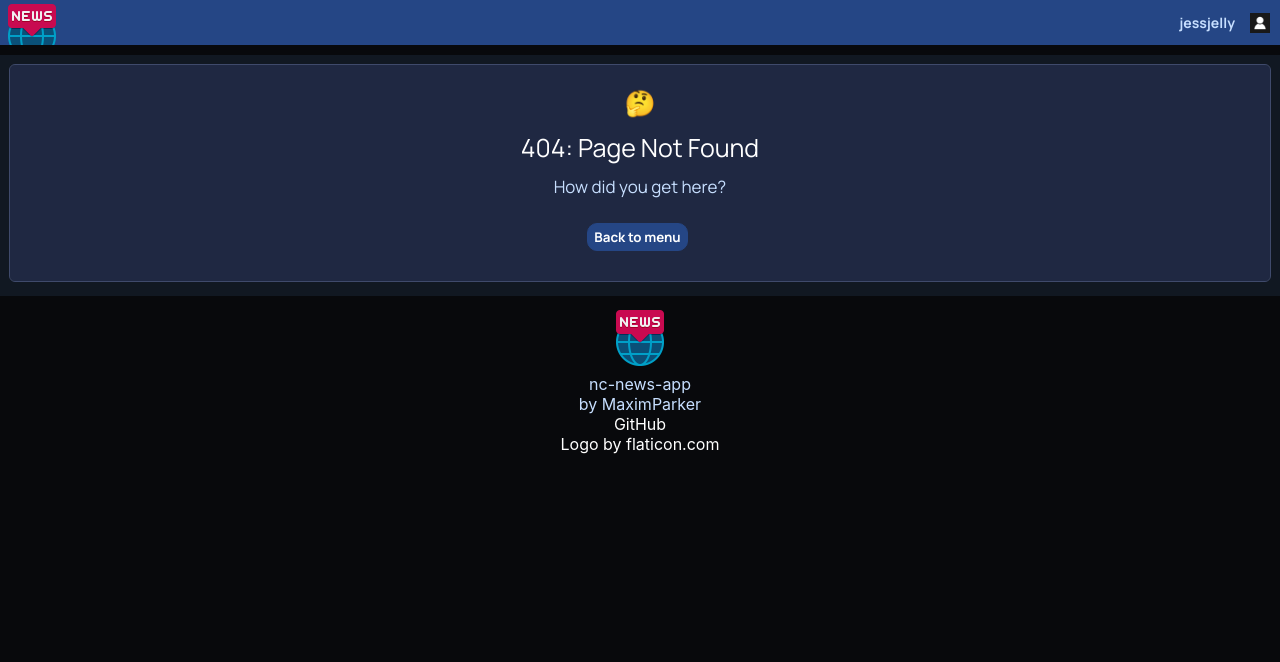
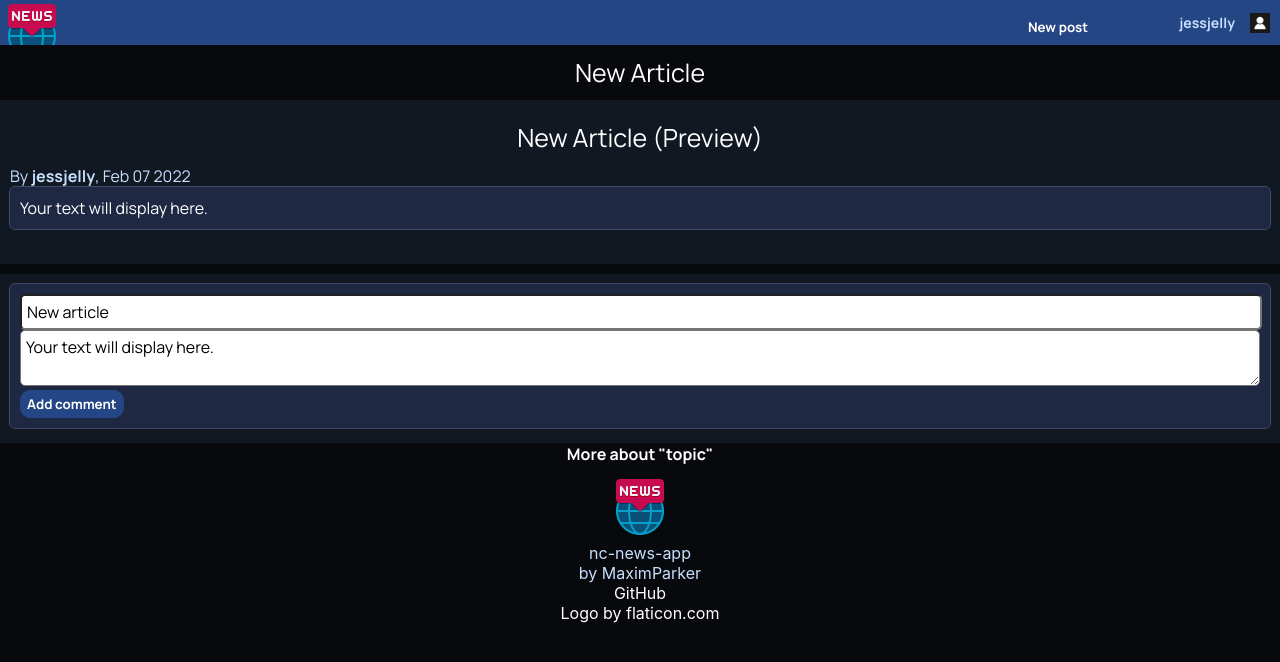
Before and after one commit to MaximParker/ncNewsApp, a React (Create React App) app in the folder nc-news-app/: page /new_article in a window 1280 px wide. Before the commit this address had no page. Shown: the top 662 px of the page. Built offline with nearby package versions, Linux system fonts and the light colour scheme.

Commit message:
Bugfix useEffect statements. Reformatting.

```diff
--- a/nc-news-app/src/App.css
+++ b/nc-news-app/src/App.css
@@ -134,6 +134,14 @@ textarea {
   resize:vertical;
 }
 
+input {
+  font-family: "Manrope", sans-serif;
+  font-size: 16px;
+  padding: 5px;
+  border-radius: 5px;
+  width: calc(100% - 12px);
+}
+
 #Article__edit-article {
   height: 150px;
 }
@@ -164,6 +172,7 @@ textarea {
   display: flex;
   padding: 5px;
   list-style-type: none;
+  background-color: var(--container);
 }
 
 #sort-options {
--- a/nc-news-app/src/App.js
+++ b/nc-news-app/src/App.js
@@ -5,8 +5,8 @@ import { BrowserRouter, Routes, Route } from "react-router-dom";
 import Nav from "./components/Nav";
 import Topicpage from "./components/P_Topicpage";
 import Article from "./components/P_Article";
+import NewArticle from "./components/P_NewArticle";
 import Error404 from "./components/P_404";
-import Error500 from "./components/P_500";
 
 function App() {
   const [loggedInUsername, setLoggedInUsername] = useState("jessjelly");
@@ -19,6 +19,7 @@ function App() {
           <Route path="/t" element={<Topicpage />} />
           <Route path="/t/:topic" element={<Topicpage />} />
           <Route path="/articles/:article_id" element={<Article />} />
+          <Route path="/new_article" element={<NewArticle />} />
           <Route path="/404" element={<Error404 />} />
           <Route path="*" element={<Error404 />} />
         </Routes>
--- a/nc-news-app/src/components/Nav.jsx
+++ b/nc-news-app/src/components/Nav.jsx
@@ -1,5 +1,5 @@
+import { useContext } from "react";
 import { Link } from "react-router-dom";
-import { useState, useEffect, useContext } from "react";
 import { UserContext } from "../contexts/User";
 
 function Nav() {
@@ -9,7 +9,9 @@ function Nav() {
       <Link to="/">
         <img src="../../logo512.png" alt="logo" height="64px"></img>
       </Link>
-      <div className="nav__grid"></div>
+      <div className="nav__grid">
+      <button>New post</button>
+      </div>
       <div className="nav__grid">
         <span>{loggedInUsername}</span>
       </div>
--- a/nc-news-app/src/components/P_Article.jsx
+++ b/nc-news-app/src/components/P_Article.jsx
@@ -37,7 +37,7 @@ function Article() {
           navigate("/500");
         }
       });
-  }, [article_id]);
+  }, [article_id, navigate]);
 
   const handleChange = (input) => {
     setInputText(input);
--- /dev/null
+++ b/nc-news-app/src/components/P_NewArticle.jsx
@@ -0,0 +1,93 @@
+import React from "react";
+import { Helmet } from "react-helmet";
+import { Link, useNavigate } from "react-router-dom";
+import { useState, useContext } from "react";
+import { UserContext } from "../contexts/User";
+import { formatDate } from "../utils/api";
+import Footer from "./Footer";
+
+function NewArticle() {
+  const { loggedInUsername } = useContext(UserContext);
+  const navigate = useNavigate();
+  const [inputTitle, setInputTitle] = useState("New article");
+  const [inputBody, setInputBody] = useState("Your text will display here.");
+  const [isPosting, setPosting] = useState(false);
+
+  const handleSubmit = (e) => {
+    e.preventDefault();
+    setPosting(true);
+    setTimeout(function () {
+      navigate('/');
+    }, 5000);
+  };
+
+  return (
+    <>
+      <Helmet>
+        <title>{inputTitle}</title>
+      </Helmet>
+      <>
+        {isPosting ? (
+          <></>
+        ) : (
+          <>
+            <h1>New article</h1>
+            <section className="container">
+              <>
+                <h1>{inputTitle} (preview)</h1>
+                <span>
+                  By <strong>{loggedInUsername}</strong>,{" "}
+                  {formatDate(new Date())}
+                </span>
+                <div className="card">
+                  <p>{inputBody}</p>
+                </div>
+                <br></br>
+              </>
+            </section>
+            <section className="container">
+              <div className="card">
+                <form
+                  onSubmit={(e) => {
+                    handleSubmit(e);
+                  }}
+                >
+                  <input
+                    type="text"
+                    name="title"
+                    placeholder="Add comment..."
+                    onChange={(e) => {
+                      setInputTitle(e.target.value);
+                    }}
+                    value={inputTitle}
+                    required
+                  />
+                  <textarea
+                    type="text"
+                    name="body"
+                    placeholder="Add comment..."
+                    onChange={(e) => {
+                      setInputBody(e.target.value);
+                    }}
+                    value={inputBody}
+                    required
+                  />
+                  <button type="submit">Add comment</button>
+                </form>
+              </div>
+            </section>
+          </>
+        )}
+
+        <p className="topics">
+          <Link to={`/`}>
+            <strong>More about "topic"</strong>
+          </Link>
+        </p>
+        <Footer />
+      </>
+    </>
+  );
+}
+
+export default NewArticle;
--- a/nc-news-app/src/components/P_Topicpage.jsx
+++ b/nc-news-app/src/components/P_Topicpage.jsx
@@ -38,7 +38,7 @@ function Topicpage() {
           navigate("/500");
         }
       });
-  }, []);
+  }, [navigate]);
 
   useEffect(() => {
     setLoaded(false);
@@ -56,7 +56,7 @@ function Topicpage() {
           navigate("/500");
         }
       });
-  }, [topic, sortBy, orderBy]);
+  }, [topic, sortBy, orderBy, navigate]);
 
   return (
     <>
```
